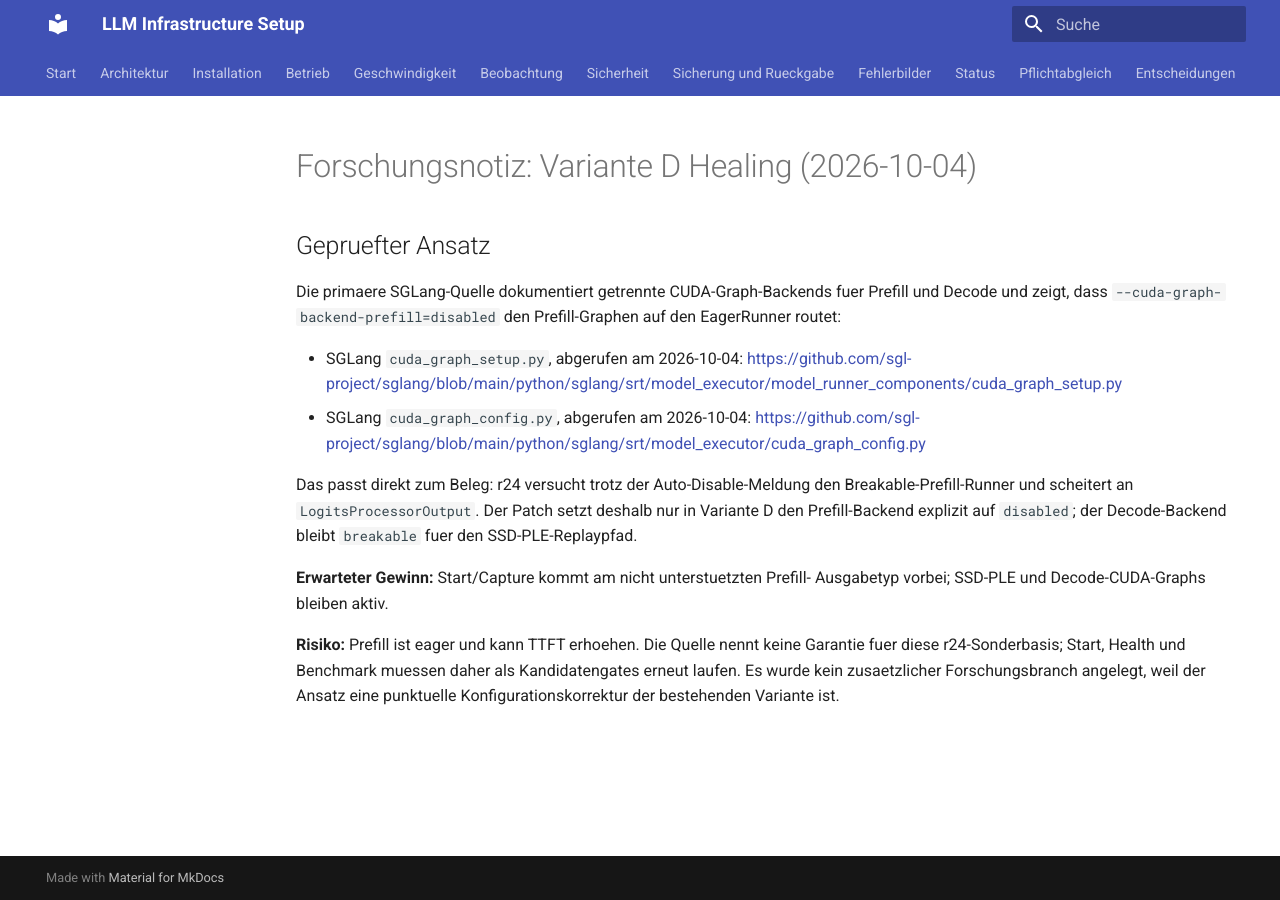
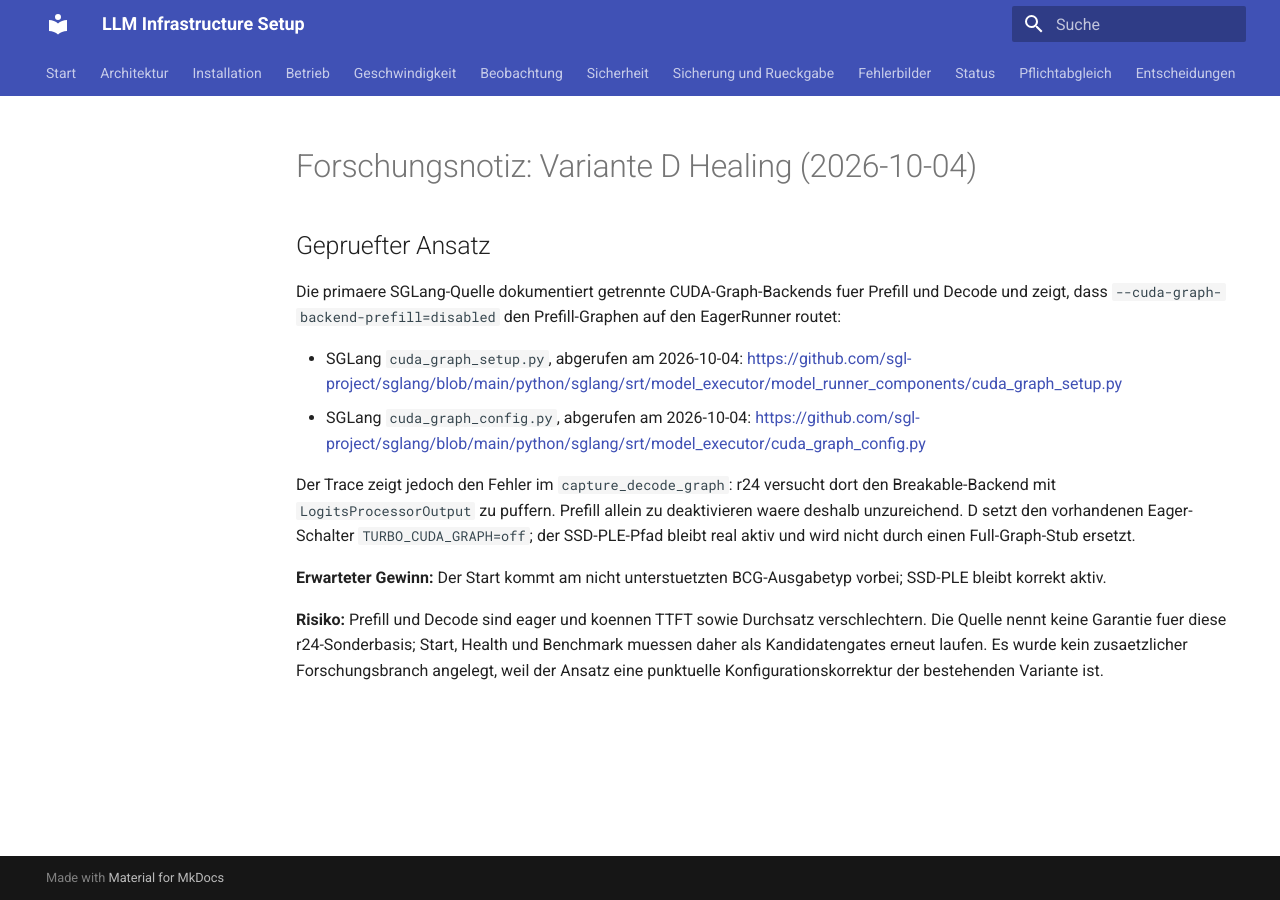
Before and after one commit to thomasdenk79-cyber/llm-infra-setup, an MkDocs documentation site: the page built from docs/research-loop.md, in a window 1280 px wide. Built offline with MkDocs 1.6.1 and Material for MkDocs 9.7.7, drawn with Linux system fonts in a browser that asks for light colours.

```diff
--- a/docs/research-loop.md
+++ b/docs/research-loop.md
@@ -11,16 +11,17 @@ Prefill-Graphen auf den EagerRunner routet:
 * SGLang `cuda_graph_config.py`, abgerufen am 2026-10-04:
   <https://github.com/sgl-project/sglang/blob/main/python/sglang/srt/model_executor/cuda_graph_config.py>
 
-Das passt direkt zum Beleg: r24 versucht trotz der Auto-Disable-Meldung den
-Breakable-Prefill-Runner und scheitert an `LogitsProcessorOutput`. Der Patch
-setzt deshalb nur in Variante D den Prefill-Backend explizit auf `disabled`;
-der Decode-Backend bleibt `breakable` fuer den SSD-PLE-Replaypfad.
+Der Trace zeigt jedoch den Fehler im `capture_decode_graph`: r24 versucht dort
+den Breakable-Backend mit `LogitsProcessorOutput` zu puffern. Prefill allein zu
+deaktivieren waere deshalb unzureichend. D setzt den vorhandenen Eager-Schalter
+`TURBO_CUDA_GRAPH=off`; der SSD-PLE-Pfad bleibt real aktiv und wird nicht durch
+einen Full-Graph-Stub ersetzt.
 
-**Erwarteter Gewinn:** Start/Capture kommt am nicht unterstuetzten Prefill-
-Ausgabetyp vorbei; SSD-PLE und Decode-CUDA-Graphs bleiben aktiv.
+**Erwarteter Gewinn:** Der Start kommt am nicht unterstuetzten BCG-Ausgabetyp
+vorbei; SSD-PLE bleibt korrekt aktiv.
 
-**Risiko:** Prefill ist eager und kann TTFT erhoehen. Die Quelle nennt keine
-Garantie fuer diese r24-Sonderbasis; Start, Health und Benchmark muessen daher
-als Kandidatengates erneut laufen. Es wurde kein zusaetzlicher Forschungsbranch
-angelegt, weil der Ansatz eine punktuelle Konfigurationskorrektur der bestehenden
-Variante ist.
+**Risiko:** Prefill und Decode sind eager und koennen TTFT sowie Durchsatz
+verschlechtern. Die Quelle nennt keine Garantie fuer diese r24-Sonderbasis;
+Start, Health und Benchmark muessen daher als Kandidatengates erneut laufen.
+Es wurde kein zusaetzlicher Forschungsbranch angelegt, weil der Ansatz eine
+punktuelle Konfigurationskorrektur der bestehenden Variante ist.
```
Also changed, not shown: docs/HANDOFF.md (+5 -1 lines), docs/variants/variant-d-staging-double-buffer.md (+9 -9 lines), 2 other files.
